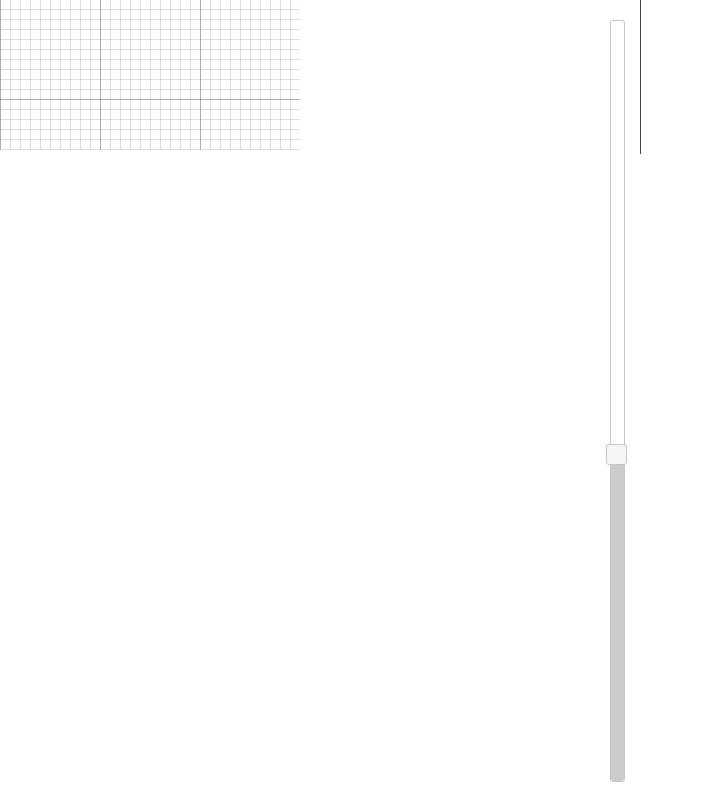
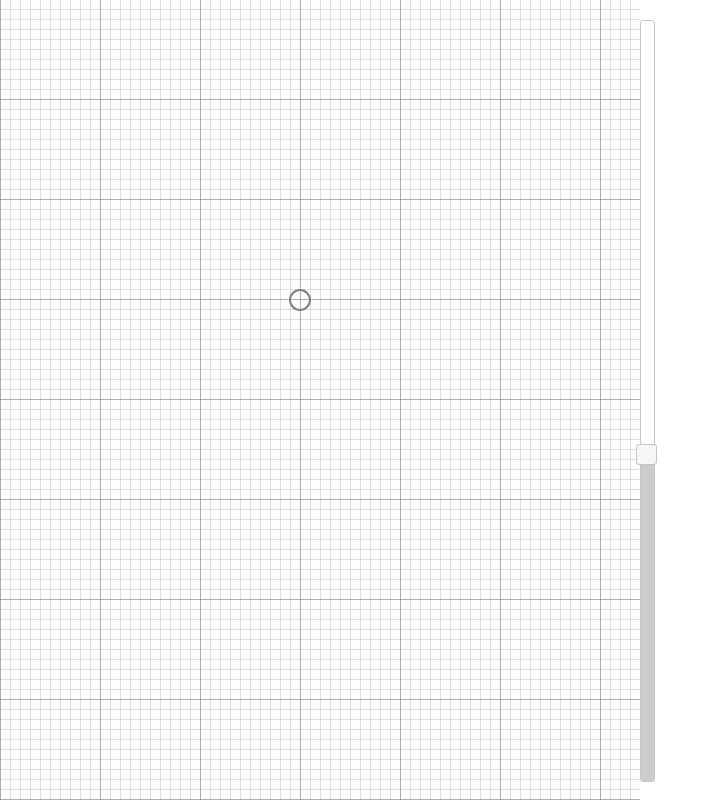
Before and after one commit to epsiro/pcb-footprint-editor, a plain HTML site: page index.html in a window 1280 px wide. Shown: the whole page, without its empty margins (0-720 px from the left). Drawn offline with nearby package versions, Linux system fonts and the light colour scheme.

Commit message:
fixed svg size

```diff
--- a/index.html
+++ b/index.html
@@ -18,9 +18,9 @@
     <div id=container>
         <div id="graphical_editor">
             <svg id="svg" version="1.1" xmlns="http://www.w3.org/2000/svg"></svg>
-            <div id="zoom_slider"></div>
         </div>
         <div id="code"><textarea id=footprint_code></textarea></div>
+        <div id="zoom_slider"></div>
     </div>
     <script src="footgen.js"></script>
 </body>
--- a/style.css
+++ b/style.css
@@ -6,6 +6,14 @@ html, body {
 
 div#container {
     white-space: nowrap;
+}
+
+svg#svg {
+    position:fixed;
+    top:0;
+    left:0;
+    height:100%;
+    width:50%
 }
 
 div#graphical_editor {
@@ -23,7 +31,7 @@ div#code {
 div#zoom_slider {
     position: fixed;
     top: 20px;
-    left: calc(50% - 30px );
+    left: 50%;
     height: calc(100% - 40px);
 }
 
```
